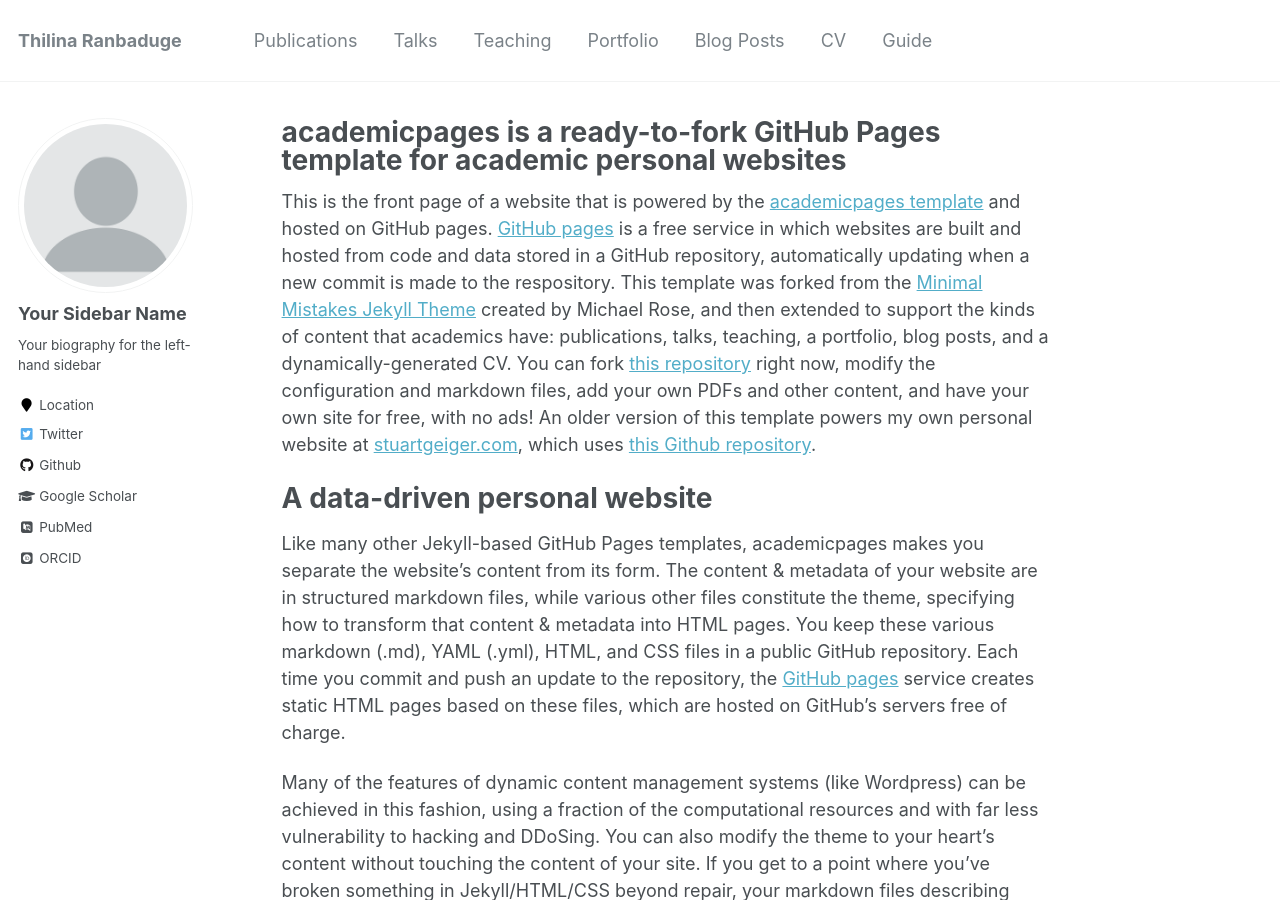
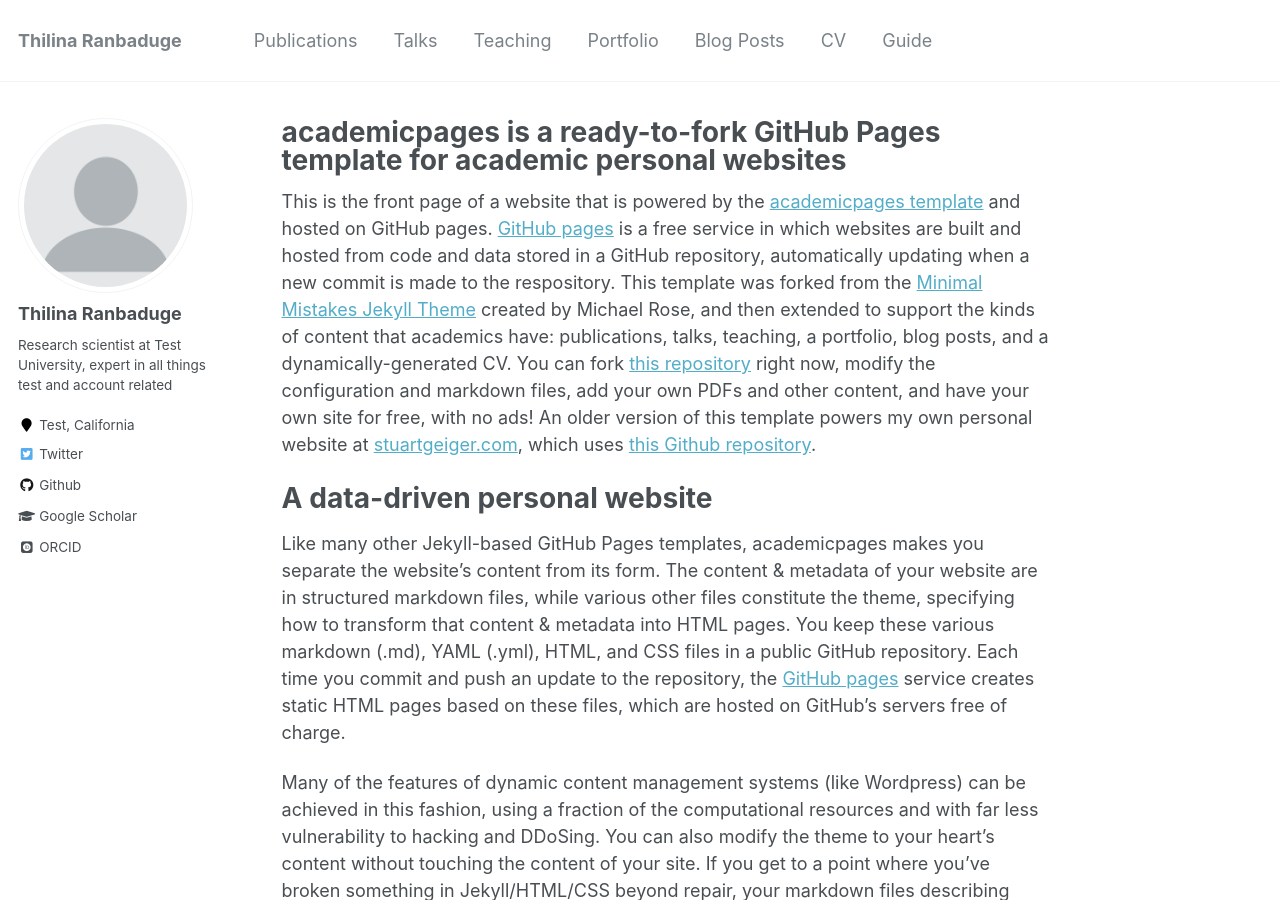
Before and after one commit to thilina-ranbaduge/thilina-ranbaduge.github.io, a Jekyll site: the page built from _pages/about.md, in a window 1280 px wide and 900 px high. Built offline with Jekyll 4.4.1, drawn with Linux system fonts in a browser that asks for light colours; some web fonts are replaced.

Commit message:
Update _config.yml

```diff
--- a/_config.yml
+++ b/_config.yml
@@ -77,12 +77,11 @@ analytics:
 
 # Site Author
 author:
-  name             : "Your Sidebar Name"
+  name             : "Thilina Ranbaduge"
   avatar           : "profile.png"
-  bio              : "Your biography for the left-hand sidebar"
-  location         : "Location"
+  bio              : "Research scientist at Test University, expert in all things test and account related"
+  location         : "Test, California"
   employer         :
-  pubmed           : "https://www.ncbi.nlm.nih.gov/pubmed/?term=john+snow"
   googlescholar    : "http://yourfullgooglescholarurl.com"
   email            :
   researchgate     :  # example: "https://www.researchgate.net/profile/yourprofile"
@@ -93,7 +92,7 @@ author:
   flickr           :
   facebook         :
   foursquare       :
-  github           : "academicpages"
+  github           : "thilina"
   google_plus      :
   keybase          :
   instagram        :
```
